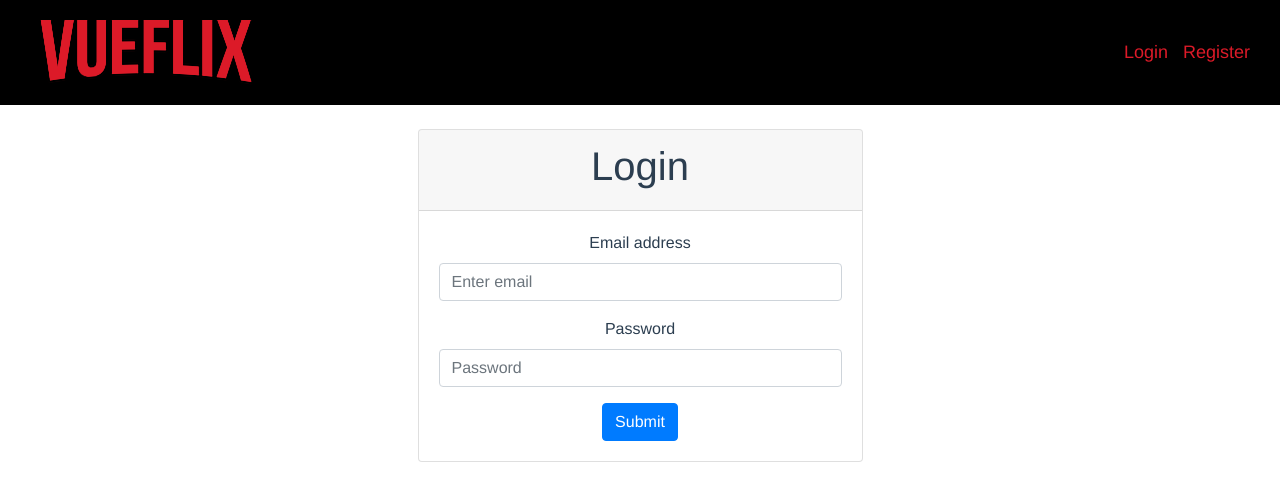
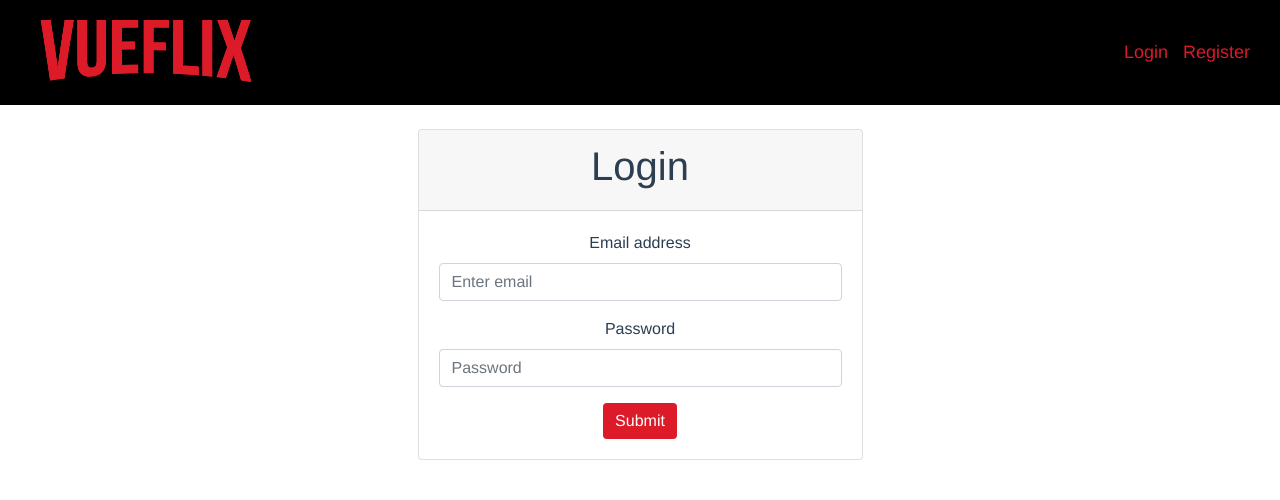
Before and after one commit to stetaf/vue-cli, a Vue app: page /login in a window 1280 px wide. Shown: the top 500 px of the page. Built offline with nearby package versions, Linux system fonts and the light colour scheme.

Commit message:
Add button custom color

```diff
--- a/src/App.vue
+++ b/src/App.vue
@@ -32,4 +32,12 @@ export default {
   text-align: center;
   color: #2c3e50;
 }
+
+button {
+    background-color: #dc1a28 !important;
+    border: unset !important;
+}
+button:hover {
+    background-color: #831018 !important;
+}
 </style>
```
